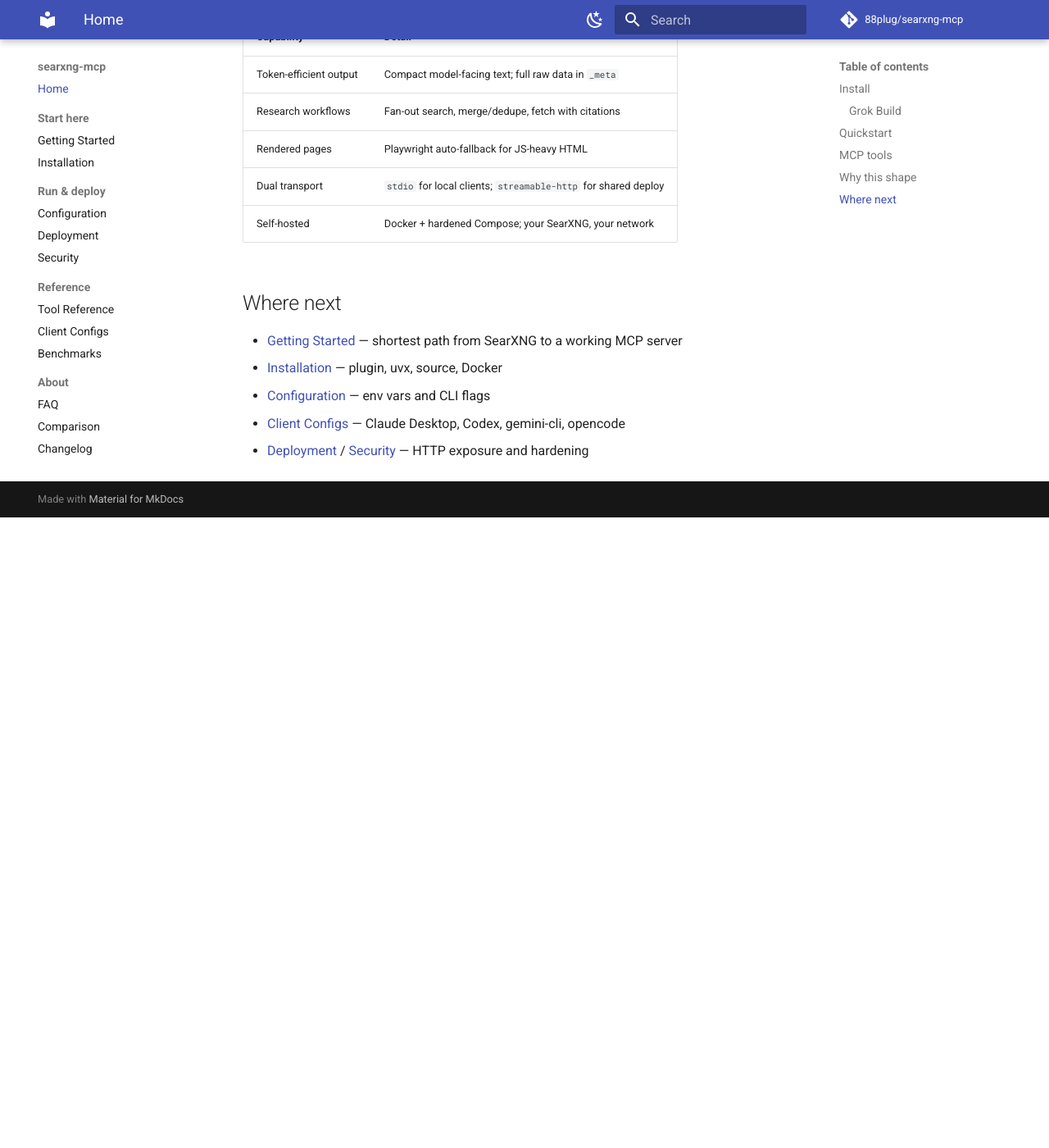
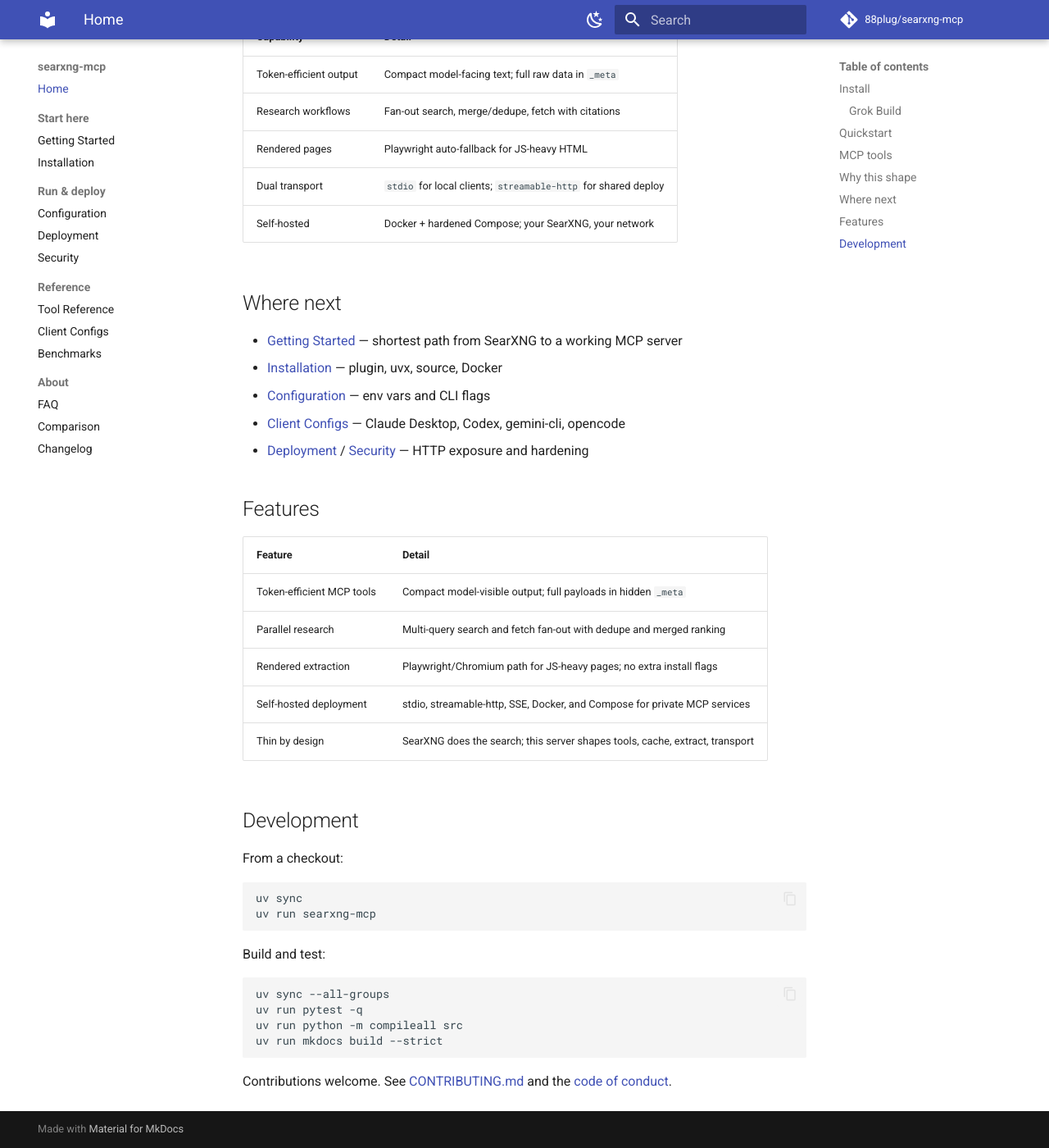
Before and after one commit to 88plug/searxng-mcp, an MkDocs documentation site: the page built from docs/index.md, in a window 1280 px wide and 1400 px high, scrolled down 1942 px. Shown: the whole window at 82% size. Built offline with MkDocs 1.6.1 and Material for MkDocs 9.7.7, drawn with Linux system fonts in a browser that asks for light colours; comment, search, counter and statistics services are not loaded; before the commit the page ends 2573 px from its top, so only the background shows below that.

Commit message:
docs: close soft residuals — docs/README parity + MkDocs standard
- site_description = README SEO one-liner (YAML-safe)
- edit_uri: edit/main/docs/
- docs badge + Features/Development/Metrics from README when missing
- rewrite repo-relative links to GitHub absolute for strict builds

````diff
--- a/docs/index.md
+++ b/docs/index.md
@@ -6,6 +6,7 @@
 [![License: FSL-1.1-ALv2](https://img.shields.io/badge/license-FSL--1.1--ALv2-blue?style=flat)](https://github.com/88plug/searxng-mcp/blob/main/LICENSE)
 [![Claude Code plugin](https://img.shields.io/badge/Claude%20Code-plugin-8A2BE2?style=flat)](https://github.com/88plug/claude-code-plugins)
 [![GitHub](https://img.shields.io/badge/GitHub-88plug%2Fsearxng--mcp-181717?style=flat&logo=github)](https://github.com/88plug/searxng-mcp)
+[![Docs](https://img.shields.io/badge/docs-online-blue?style=flat)](https://88plug.github.io/searxng-mcp/)
 
 Connect your SearXNG instance to an LLM. You get search, multi-query research, and readable page extraction as MCP tools. Model-visible output stays short; full payloads live in hidden `_meta`.
 
@@ -65,7 +66,7 @@
 - Resources: `searxng://config`, `searxng://guide`
 - Prompts (compatibility): `quick_lookup`, `deep_research`, `research_workflow`
 
-Full parameter tables live in the [Tool Reference](reference/tools.md).
+Full parameter tables live in the [Tool Reference](https://github.com/88plug/searxng-mcp/blob/main/reference/tools.md).
 
 ## Why this shape
 
@@ -79,8 +80,38 @@
 
 ## Where next
 
-- [Getting Started](getting-started.md) — shortest path from SearXNG to a working MCP server
-- [Installation](installation.md) — plugin, uvx, source, Docker
-- [Configuration](configuration.md) — env vars and CLI flags
-- [Client Configs](reference/client-configs.md) — Claude Desktop, Codex, gemini-cli, opencode
-- [Deployment](deployment.md) / [Security](security.md) — HTTP exposure and hardening
+- [Getting Started](https://github.com/88plug/searxng-mcp/blob/main/getting-started.md) — shortest path from SearXNG to a working MCP server
+- [Installation](https://github.com/88plug/searxng-mcp/blob/main/installation.md) — plugin, uvx, source, Docker
+- [Configuration](https://github.com/88plug/searxng-mcp/blob/main/configuration.md) — env vars and CLI flags
+- [Client Configs](https://github.com/88plug/searxng-mcp/blob/main/reference/client-configs.md) — Claude Desktop, Codex, gemini-cli, opencode
+- [Deployment](https://github.com/88plug/searxng-mcp/blob/main/deployment.md) / [Security](https://github.com/88plug/searxng-mcp/blob/main/security.md) — HTTP exposure and hardening
+
+## Features
+
+| Feature | Detail |
+| --- | --- |
+| Token-efficient MCP tools | Compact model-visible output; full payloads in hidden `_meta` |
+| Parallel research | Multi-query search and fetch fan-out with dedupe and merged ranking |
+| Rendered extraction | Playwright/Chromium path for JS-heavy pages; no extra install flags |
+| Self-hosted deployment | stdio, streamable-http, SSE, Docker, and Compose for private MCP services |
+| Thin by design | SearXNG does the search; this server shapes tools, cache, extract, transport |
+
+## Development
+
+From a checkout:
+
+```bash
+uv sync
+uv run searxng-mcp
+```
+
+Build and test:
+
+```bash
+uv sync --all-groups
+uv run pytest -q
+uv run python -m compileall src
+uv run mkdocs build --strict
+```
+
+Contributions welcome. See [CONTRIBUTING.md](https://github.com/88plug/searxng-mcp/blob/main/CONTRIBUTING.md) and the [code of conduct](https://github.com/88plug/searxng-mcp/blob/main/CODE_OF_CONDUCT.md).
--- a/mkdocs.yml
+++ b/mkdocs.yml
@@ -1,5 +1,5 @@
 site_name: searxng-mcp
-site_description: Token-efficient MCP server for SearXNG metasearch — private web search and page extraction for Claude Code and any MCP client.
+site_description: 'MCP server for SearXNG — privacy-respecting web search and page extraction for Claude Code, AI agents, and any MCP client.'
 site_author: 88plug
 site_url: https://88plug.github.io/searxng-mcp/
 repo_url: https://github.com/88plug/searxng-mcp
````
